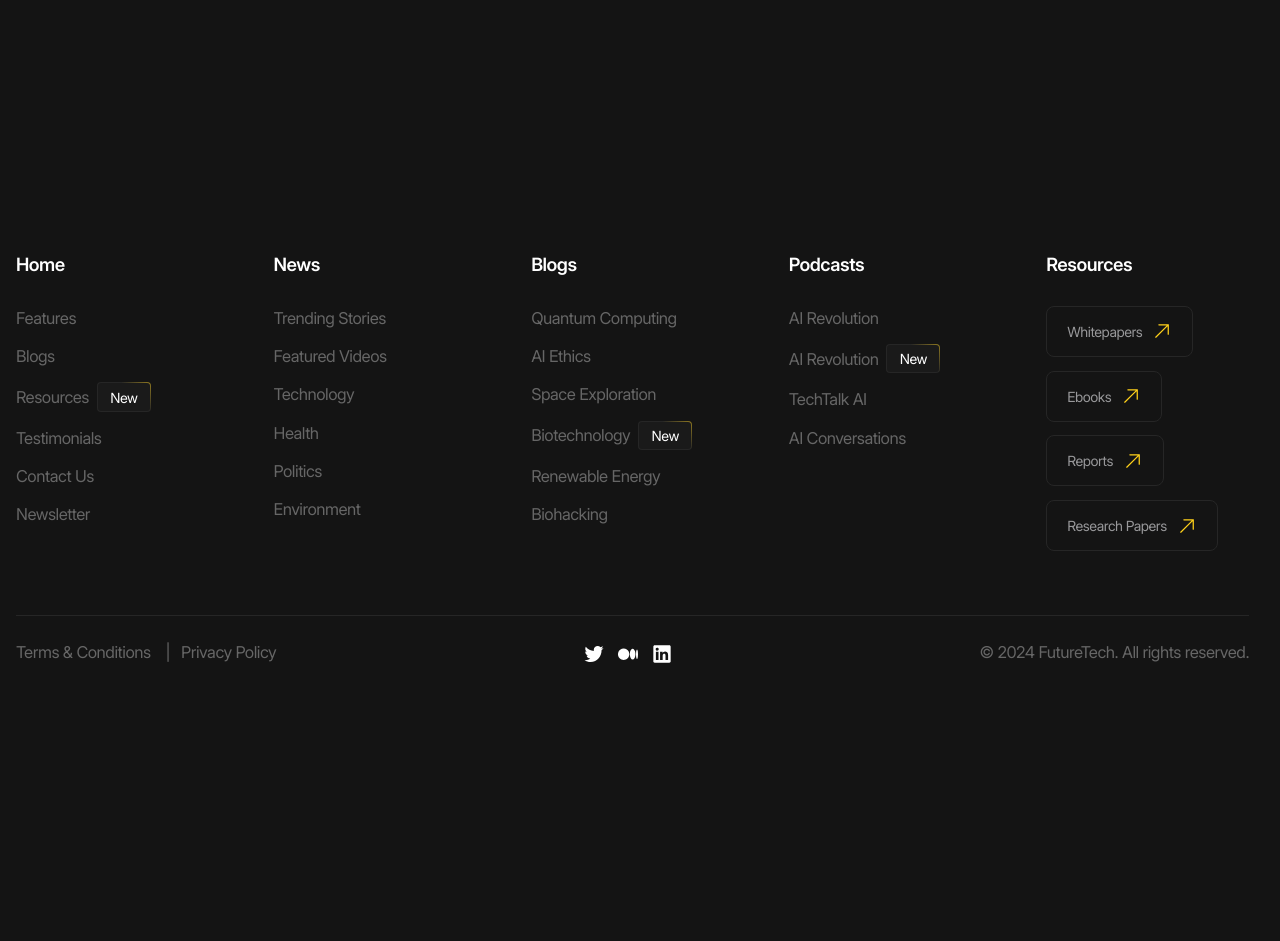
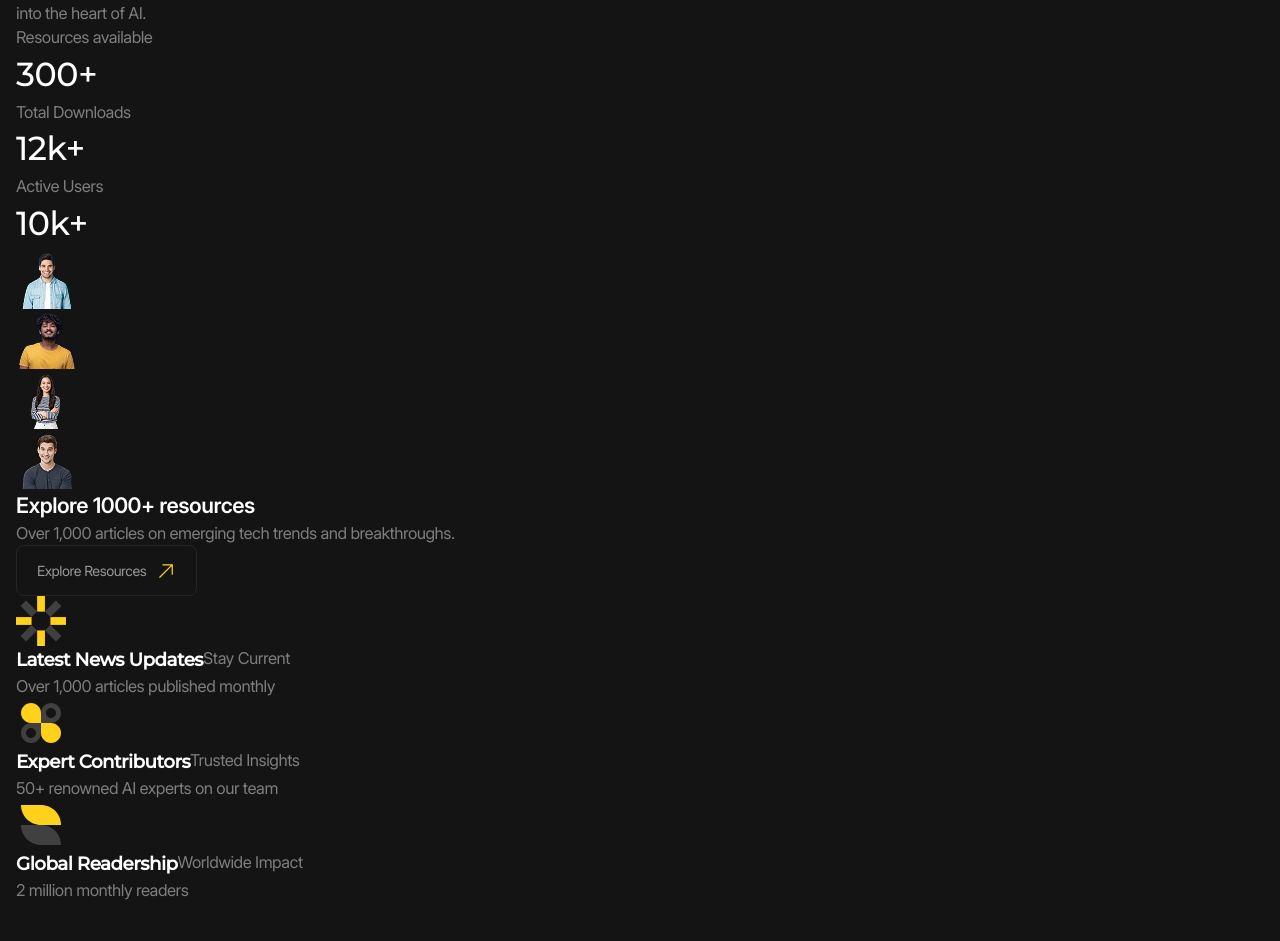
Before and after one commit to Camarederic/Future-Tech, a website with bundled scripts: page index.html in a window 1280 px wide. Shown: the part 112-1053 px from the top of the page. Before the commit the page ends 800 px from the top, so only its background shows below. Built offline with nearby package versions, Linux system fonts and the light colour scheme.

Commit message:
added markup for the hero section HTML

```diff
--- a/index.html
+++ b/index.html
@@ -71,7 +71,144 @@
     </header>
 
     <main>
-      Lorem ipsum dolor sit amet consectetur, adipisicing elit. Rerum, facilis?
+      <section class="hero" aria-labelledby="hero-title">
+        <div class="hero__main container">
+          <div class="hero__body">
+            <p class="hero__subtitle">Your Journey to Tomorrow Begins Here</p>
+            <h1 class="hero__title" id="hero-title">
+              Explore the Frontiers of Artificial Intelligence
+            </h1>
+            <div class="hero__description">
+              <p>
+                Welcome to the epicenter of AI innovation. FutureTech AI News is
+                your passport to a world where machines think, learn, and
+                reshape the future. Join us on this visionary expedition into
+                the heart of AI.
+              </p>
+            </div>
+          </div>
+          <div class="hero__metrics metrics">
+            <dl class="metrics__list">
+              <div class="metrics__item">
+                <dt class="metrics__key">Resources available</dt>
+                <dd class="metrics__value h3">
+                  300<span class="metrics__sign">+</span>
+                </dd>
+              </div>
+              <div class="metrics__item">
+                <dt class="metrics__key">Total Downloads</dt>
+                <dd class="metrics__value h3">
+                  12k<span class="metrics__sign">+</span>
+                </dd>
+              </div>
+              <div class="metrics__item">
+                <dt class="metrics__key">Active Users</dt>
+                <dd class="metrics__value h3">
+                  10k<span class="metrics__sign">+</span>
+                </dd>
+              </div>
+            </dl>
+          </div>
+          <div class="hero__resources-preview resources-preview">
+            <div class="resources-preview__team team">
+              <img
+                class="team__person"
+                src="./images/team/1.png"
+                alt=""
+                width="60"
+                height="60"
+                loading="lazy"
+              />
+              <img
+                class="team__person"
+                src="./images/team/2.png"
+                alt=""
+                width="60"
+                height="60"
+                loading="lazy"
+              />
+              <img
+                class="team__person"
+                src="./images/team/3.png"
+                alt=""
+                width="60"
+                height="60"
+                loading="lazy"
+              />
+              <img
+                class="team__person"
+                src="./images/team/4.png"
+                alt=""
+                width="60"
+                height="60"
+                loading="lazy"
+              />
+            </div>
+            <div class="resources-preview__body">
+              <p class="resources-preview__title h5">Explore 1000+ resources</p>
+              <p class="resources-preview__subtitle">
+                Over 1,000 articles on emerging tech trends and breakthroughs.
+              </p>
+            </div>
+            <a class="resources-preview__button button" href="/">
+              <span class="icon icon--yellow-arrow">Explore Resources</span>
+            </a>
+          </div>
+        </div>
+        <div class="hero__advantages">
+          <h2 class="visually-hidden">Our advantages</h2>
+          <ul class="hero__advantages-list container">
+            <li class="hero__advantages-item">
+              <div class="advantage-card">
+                <img
+                  src="./images/advantages/icon-1.svg"
+                  alt=""
+                  width="50"
+                  height="50"
+                  loading="lazy"
+                />
+                <a class="advantage-card__link" href="/">
+                  <h3 class="advantage-card__title h6">Latest News Updates</h3>
+                  <p class="advantage-card__subtitle">Stay Current</p>
+                </a>
+                <p class="advantage-card__details">Over 1,000 articles published monthly</p>
+              </div>
+            </li>
+            <li class="hero__advantages-item">
+              <div class="advantage-card">
+                <img
+                  src="./images/advantages/icon-2.svg"
+                  alt=""
+                  width="50"
+                  height="50"
+                  loading="lazy"
+                />
+                <a class="advantage-card__link" href="/">
+                  <h3 class="advantage-card__title h6">Expert Contributors</h3>
+                  <p class="advantage-card__subtitle">Trusted Insights</p>
+                </a>
+                <p class="advantage-card__details">50+ renowned AI experts on our team</p>
+              </div>
+            </li>
+            <li class="hero__advantages-item">
+              <div class="advantage-card">
+                <img
+                  src="./images/advantages/icon-3.svg"
+                  alt=""
+                  width="50"
+                  height="50"
+                  loading="lazy"
+                />
+                <a class="advantage-card__link" href="/">
+                  <h3 class="advantage-card__title h6">Global Readership</h3>
+                  <p class="advantage-card__subtitle">Worldwide Impact</p>
+                </a>
+                <p class="advantage-card__details">2 million monthly readers</p>
+              </div>
+            </li>
+          </ul>
+        </div>
+      </section>
     </main>
 
     <footer class="footer">
```
Also changed, not shown: images/advantages/icon-1.svg (added), images/advantages/icon-2.svg (added), images/advantages/icon-3.svg (added), images/team/1.png (added), images/team/2.png (added), images/team/3.png (added), images/team/4.png (added).
